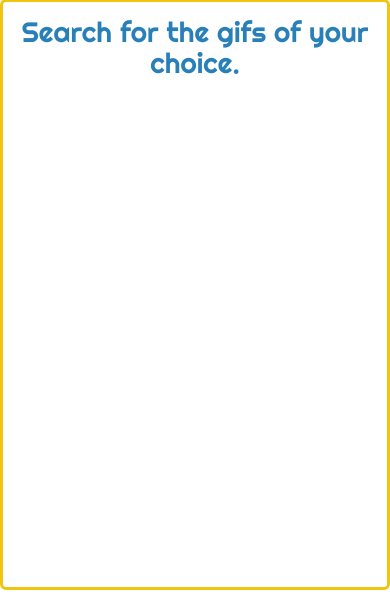
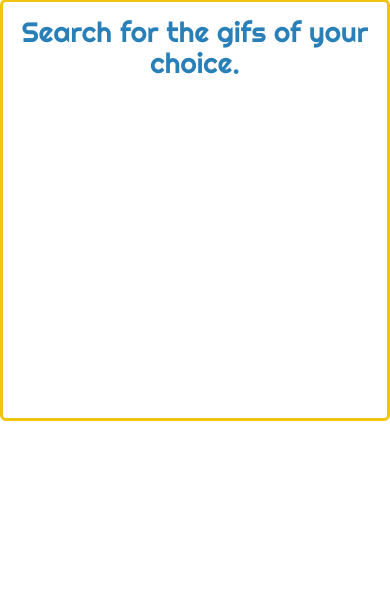
Before and after one commit to Whoisju1/GifItToMe, a PHP site: page / in a window 390 px wide. Shown: the part 229-844 px from the top of the page. Run offline with PHP 8.4, Linux system fonts and the light colour scheme; some libraries are stand-ins or nearby versions.

Commit message:
make display area responsive

```diff
--- a/assets/css/style.css
+++ b/assets/css/style.css
@@ -156,4 +156,8 @@
             position: relative;
             margin: 8% auto;
         }
+        #display {
+            /* margin: 8% auto; */
+            height: 50vh;
+        }
     }
```
